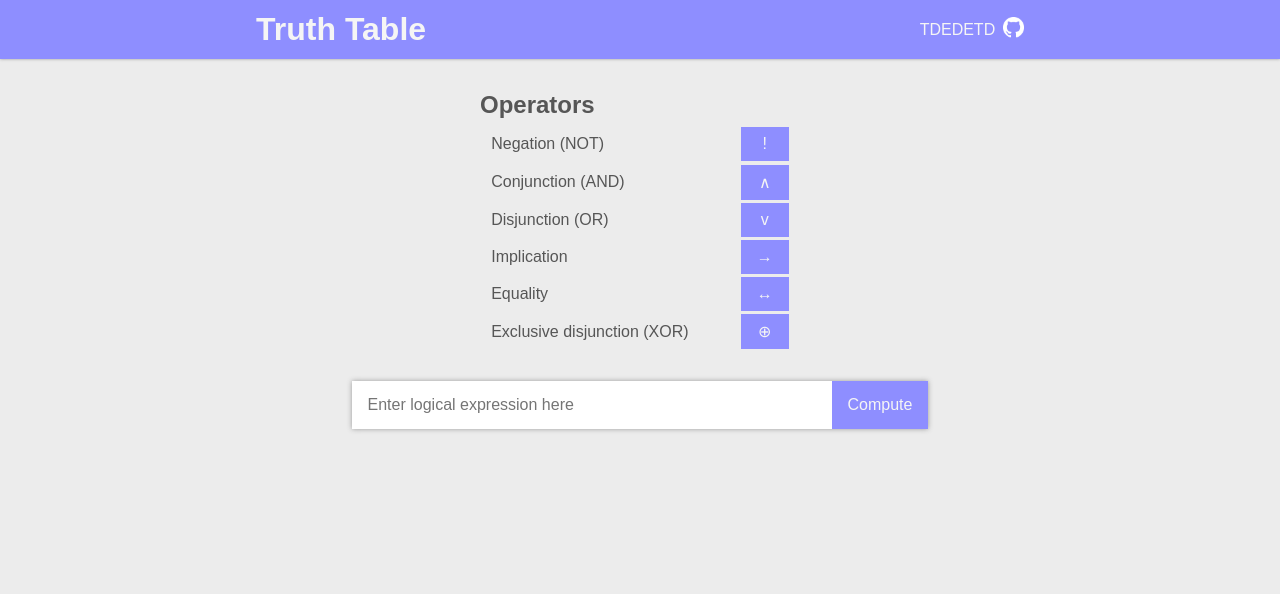
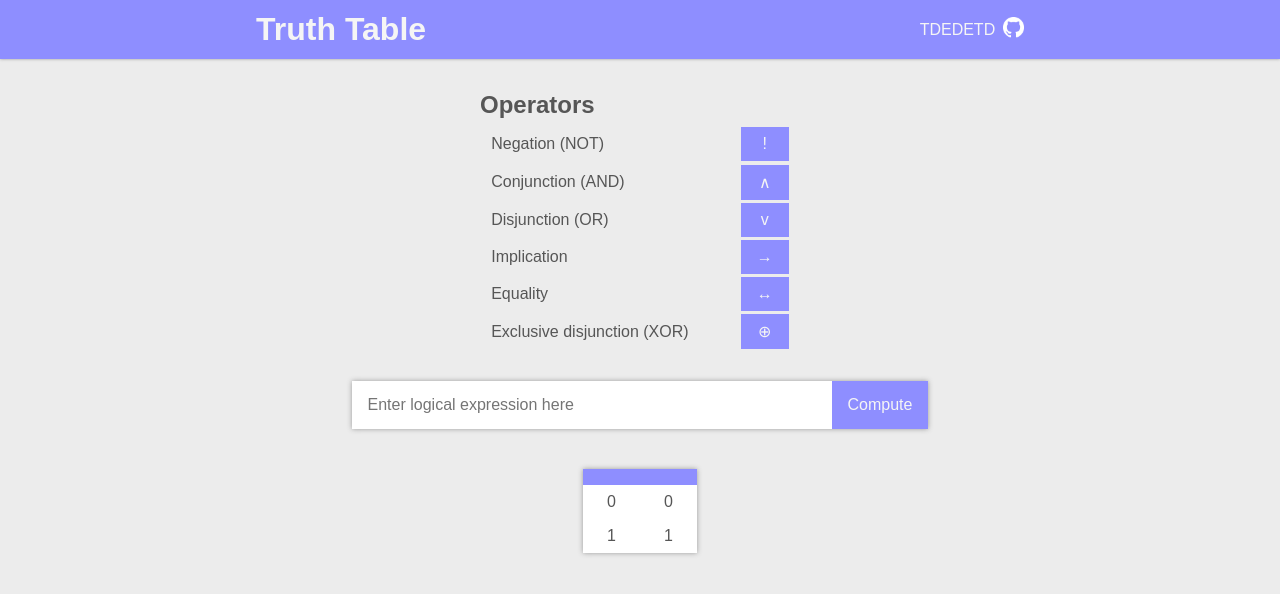
Before and after one commit to tdedetd/truth_table, an Angular app: page / in a window 1280 px wide. Both pictures are taken after a click on the button "Compute". Shown: the top 594 px of the page. Built offline with nearby package versions, Linux system fonts and the light colour scheme.

Commit message:
table design; render table logic

```diff
--- a/src/app/app.module.ts
+++ b/src/app/app.module.ts
@@ -8,6 +8,7 @@ import { ExpressionInputComponent } from './components/expression-input/expressi
 import { GuideComponent } from './components/guide/guide.component';
 import { ExpressionService } from './services/expression.service';
 import { TableComponent } from './components/table/table.component';
+import { ToNumberPipe } from './pipes/to-number.pipe';
 
 @NgModule({
   declarations: [
@@ -15,7 +16,8 @@ import { TableComponent } from './components/table/table.component';
     HeaderComponent,
     ExpressionInputComponent,
     GuideComponent,
-    TableComponent
+    TableComponent,
+    ToNumberPipe
   ],
   imports: [
     BrowserModule,
--- a/src/app/components/expression-input/expression-input.component.scss
+++ b/src/app/components/expression-input/expression-input.component.scss
@@ -5,6 +5,7 @@ div {
 }
 
 input[type=text] {
+  color: inherit;
   border: none;
   padding: 0 1rem;
   font-size: 1rem;
--- a/src/app/components/table/table.component.html
+++ b/src/app/components/table/table.component.html
@@ -1,2 +1,16 @@
-<div *ngIf="expression">{{ expression.toString() }}</div>
-<div *ngIf="!expression">No expression</div>
+<div *ngIf="expression" class="table-container">
+  <table>
+    <thead>
+      <tr>
+        <th *ngFor="let variable of variables">{{ variable }}</th>
+        <th>{{ expression.toString() }}</th>
+      </tr>
+    </thead>
+    <tbody>
+      <tr *ngFor="let comb of combinations">
+        <td *ngFor="let variable of variables">{{ comb[variable] | tonumber }}</td>
+        <td>{{ expression.solve(comb) | tonumber }}</td>
+      </tr>
+    </tbody>
+  </table>
+</div>
--- a/src/app/components/table/table.component.scss
+++ b/src/app/components/table/table.component.scss
@@ -0,0 +1,24 @@
+.table-container {
+  margin: 2.5rem;
+}
+
+table {
+  border-collapse: collapse;
+  margin: 0 auto;
+  box-shadow: 0 0 5px #999;
+}
+
+th, td {
+  background: #fff;
+  padding: .5rem 1.5rem;
+}
+
+th {
+  background: var(--primary-color);
+  color: var(--primary-text-color);
+}
+
+td {
+  text-align: center;
+  min-width: 3rem;
+}
--- a/src/app/components/table/table.component.ts
+++ b/src/app/components/table/table.component.ts
@@ -1,18 +1,47 @@
-import { Component, Input, OnInit } from '@angular/core';
+import { ChangeDetectionStrategy, Component, Input, OnChanges, OnInit } from '@angular/core';
 import { LogicalExpression } from 'src/app/misc/logical-expression';
+import { Variables } from 'src/app/misc/types';
+import { ExpressionService } from 'src/app/services/expression.service';
 
 @Component({
   selector: 'tt-table',
   templateUrl: './table.component.html',
-  styleUrls: ['./table.component.scss']
+  styleUrls: ['./table.component.scss'],
+  changeDetection: ChangeDetectionStrategy.OnPush
 })
-export class TableComponent implements OnInit {
+export class TableComponent implements OnInit, OnChanges {
 
   @Input() expression: LogicalExpression | null = null;
 
-  constructor() { }
+  combinations: Variables[] = [];
+
+  variables: string[] = [];
+
+  constructor(private exprService: ExpressionService) { }
 
   ngOnInit(): void {
   }
 
+  ngOnChanges(): void {
+    if (this.expression) {
+      this.variables = this.exprService.getVariables(this.expression);
+      this.combinations = this.getCombinations(this.variables);
+    }
+  }
+
+  private getCombinations(variables: string[]): Variables[] {
+    const combinations = [];
+
+    for (let i = 0; i < 2 ** variables.length; i++) {
+      const bin = i.toString(2).padStart(variables.length, '0');
+
+      const comb: Variables = {};
+      variables.forEach((variable, j) => {
+        comb[variable] = Boolean(+bin[j]);
+      });
+      combinations.push(comb);
+    }
+    return combinations;
+  }
+
 }
--- a/src/app/misc/logical-expression.ts
+++ b/src/app/misc/logical-expression.ts
@@ -1,4 +1,5 @@
 import { IOperator } from './interfaces';
+import { Variables } from './types';
 
 export type Operand = LogicalExpression | boolean | string;
 
@@ -8,7 +9,7 @@ export class LogicalExpression {
               public readonly operands: [Operand] | [Operand, Operand],
               public readonly brackets = false) { }
 
-  solve(values: { [key: string]: boolean }): boolean {
+  solve(values: Variables): boolean {
     if (!this.operator && typeof this.operands[0] === 'string') return values[this.operands[0]];
 
     const operands: boolean[] = this.operands.map(op => {
--- /dev/null
+++ b/src/app/misc/types.ts
@@ -0,0 +1 @@
+export type Variables = { [key: string]: boolean };
--- /dev/null
+++ b/src/app/pipes/to-number.pipe.ts
@@ -0,0 +1,10 @@
+import { Pipe, PipeTransform } from '@angular/core';
+
+@Pipe({
+  name: 'tonumber'
+})
+export class ToNumberPipe implements PipeTransform {
+  transform(value: any) {
+    return Number(value);
+  }
+}
```
